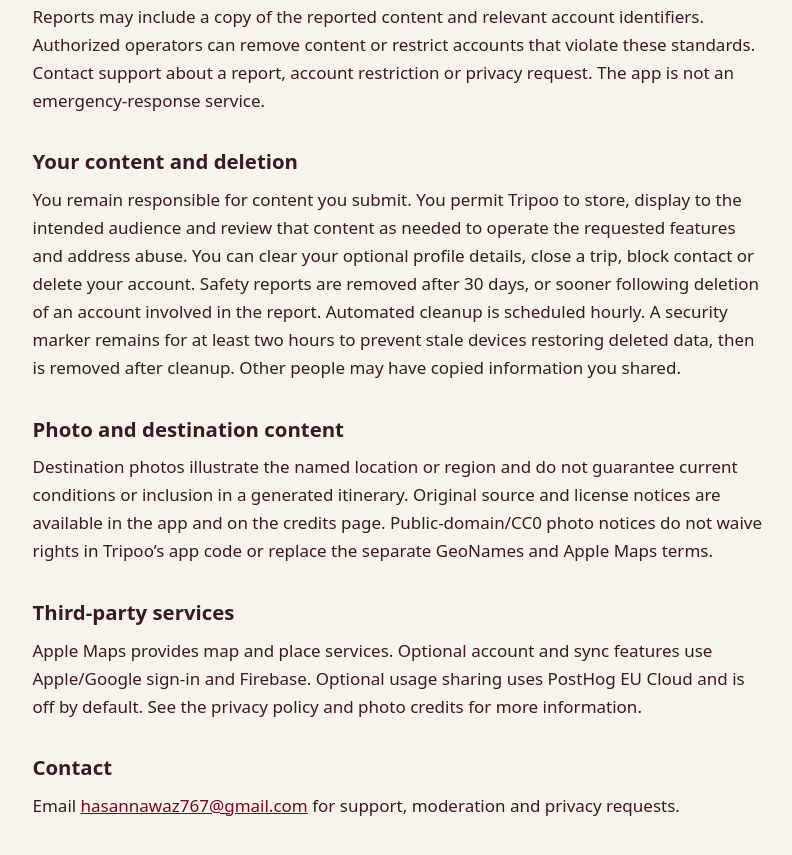
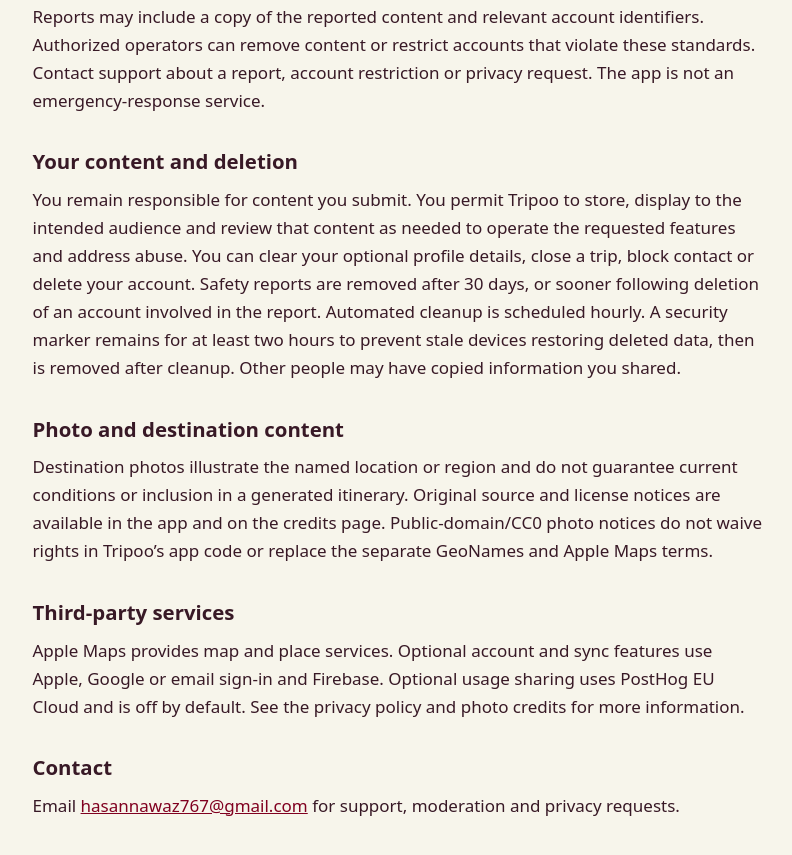
Before and after one commit to Shahzer7/tripoo-support, a plain HTML site: page terms.html in a window 1280 px wide. Shown: the part 872-1727 px from the top of the page, without its empty margins (242-1034 px from the left). Drawn offline with Linux system fonts and the light colour scheme.

Commit message:
Document email account support alongside federated sign-in

```diff
--- a/terms.html
+++ b/terms.html
@@ -14,5 +14,5 @@ h1{font-size:clamp(2.2rem,7vw,3.4rem);line-height:1.1;margin:2.5rem 0 1rem} h2{f
 <h2>Community standards</h2><p>No harassment, hateful or discriminatory content, sexual content, threats, exploitation, illegal activity, scams, spam, impersonation or requests for money. Do not publish another person's private information or content you lack permission to share. Use in-app report and block controls for unwanted content or contact.</p>
 <h2>Safety review</h2><p>Reports may include a copy of the reported content and relevant account identifiers. Authorized operators can remove content or restrict accounts that violate these standards. Contact support about a report, account restriction or privacy request. The app is not an emergency-response service.</p>
 <h2>Your content and deletion</h2><p>You remain responsible for content you submit. You permit Tripoo to store, display to the intended audience and review that content as needed to operate the requested features and address abuse. You can clear your optional profile details, close a trip, block contact or delete your account. Safety reports are removed after 30 days, or sooner following deletion of an account involved in the report. Automated cleanup is scheduled hourly. A security marker remains for at least two hours to prevent stale devices restoring deleted data, then is removed after cleanup. Other people may have copied information you shared.</p>
-<h2>Photo and destination content</h2><p>Destination photos illustrate the named location or region and do not guarantee current conditions or inclusion in a generated itinerary. Original source and license notices are available in the app and on the credits page. Public-domain/CC0 photo notices do not waive rights in Tripoo’s app code or replace the separate GeoNames and Apple Maps terms.</p><h2>Third-party services</h2><p>Apple Maps provides map and place services. Optional account and sync features use Apple/Google sign-in and Firebase. Optional usage sharing uses PostHog EU Cloud and is off by default. See the privacy policy and photo credits for more information.</p>
+<h2>Photo and destination content</h2><p>Destination photos illustrate the named location or region and do not guarantee current conditions or inclusion in a generated itinerary. Original source and license notices are available in the app and on the credits page. Public-domain/CC0 photo notices do not waive rights in Tripoo’s app code or replace the separate GeoNames and Apple Maps terms.</p><h2>Third-party services</h2><p>Apple Maps provides map and place services. Optional account and sync features use Apple, Google or email sign-in and Firebase. Optional usage sharing uses PostHog EU Cloud and is off by default. See the privacy policy and photo credits for more information.</p>
 <h2>Contact</h2><p>Email <a href="mailto:hasannawaz767@gmail.com">hasannawaz767@gmail.com</a> for support, moderation and privacy requests.</p></main></body></html>
```
Also changed, not shown: index.html (+1 -1 lines).
